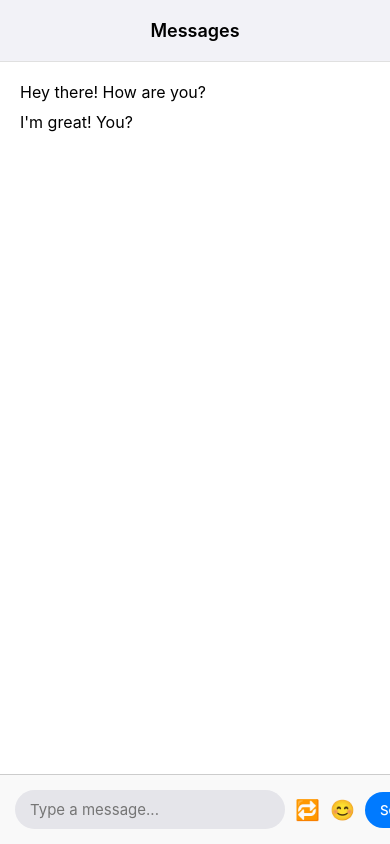
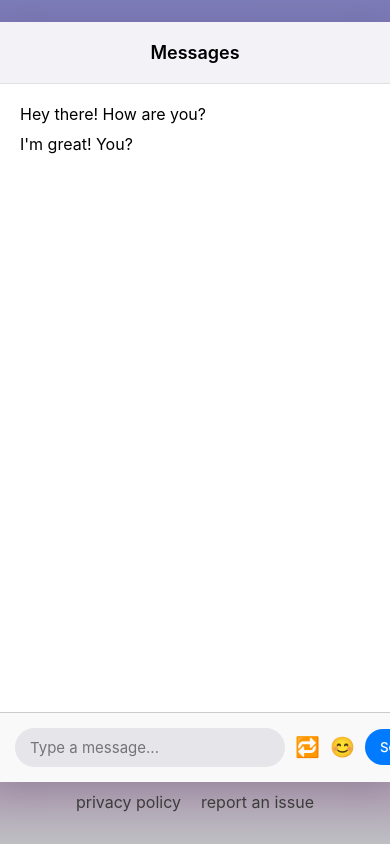
Before and after one commit to Akarsh711/Inmegle, a website: page public/index.html in a window 390 px wide. Drawn offline with nearby package versions, Linux system fonts and the light colour scheme; no server answers.

Commit message:
updated css trying to fix the mobile view issue

```diff
--- a/bugs.txt
+++ b/bugs.txt
@@ -1 +1,2 @@
 on tab close not disconnection client
+emoji not working
--- a/public/index.html
+++ b/public/index.html
@@ -46,7 +46,11 @@
       <span onclick="addEmoji('🙏')">🙏</span>
     </div>
   </div>
+  <div class="footer">
+    <div class="link">privacy policy </div>
+    <div class="link">report an issue</div>
 
+  </div>
 
   <script>
     function sendMessage() {
--- a/public/style.css
+++ b/public/style.css
@@ -13,6 +13,7 @@
     display: flex;
     justify-content: center;
     align-items: center;
+    flex-direction: column;
     height: 100vh;
     min-height: 100vh;
     background: linear-gradient(to bottom, #7b7bb7, #722273 70%, #bebfc3);
@@ -22,7 +23,7 @@
   .chat-container {
     width: 100%;
     max-width: 999px;
-    height: 100vh;
+    height: 90vh;
     max-height: 844px;
     background-color: #fff;
     border-radius: 0;
@@ -33,7 +34,7 @@
     position: relative;
   }
 
-  @media (min-width: 600px) {
+  @media (min-width: 600px) { /*after 600px*/
     .chat-container {
       border-radius: 30px;
       /* margin: 20px; */
@@ -154,3 +155,11 @@
     margin-left: 10px;
     cursor: pointer;
   }
+
+  .footer{
+    display: flex;
+    color: rgb(61, 61, 61);
+  }
+  .link{
+    padding: 10px;
+  }
```
Also changed, not shown: plan.txt (line endings or trailing spaces).
